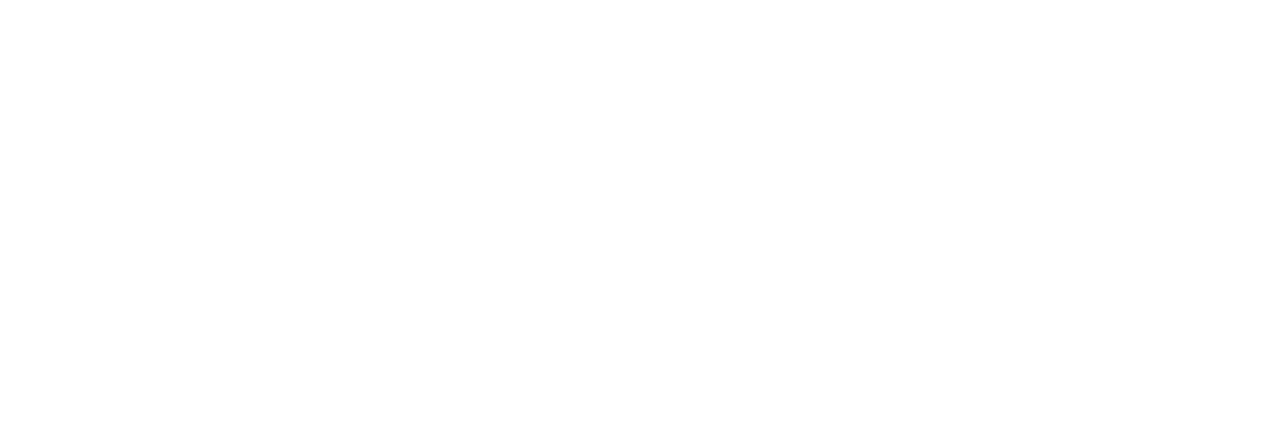
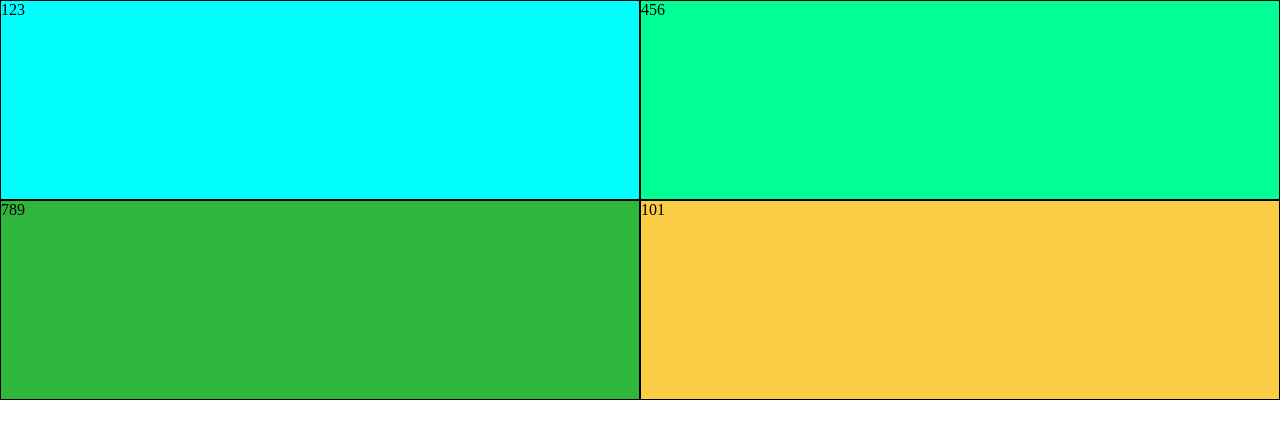
Before and after one commit to Nikhil-sajwan007/Grid_Practice, a plain HTML site: page index.html in a window 1280 px wide. Drawn offline with Linux system fonts and the light colour scheme.

Commit message:
1st-basic-layout

```diff
--- a/index.html
+++ b/index.html
@@ -3,11 +3,19 @@
 <head>
     <meta charset="UTF-8">
     <meta name="viewport" content="width=device-width, initial-scale=1.0">
+    <link rel="stylesheet" href="main.css">
     <title>Grid Layout Practice</title>
 </head>
 <body>
 
 
+    <div class="d-grid">
+
+        <div class="item-1 item">123</div>
+        <div class="item-2 item">456</div>
+        <div class="item-3 item">789</div>
+        <div class="item-4 item">101</div>
+    </div>
 
 
 
--- a/main.css
+++ b/main.css
@@ -0,0 +1,44 @@
+*{
+    margin: 0;
+    padding: 0;
+    box-sizing: border-box;
+}
+
+
+body{
+
+
+}
+
+.d-grid{
+
+    display: grid;
+    grid-template-columns: repeat(2, 1fr);
+}
+
+.item{
+
+    border: 1px solid black;
+    height: 200px;
+
+}
+
+.item-1{
+
+    background-color: aqua;
+}
+
+.item-2{
+
+    background-color: rgb(0, 255, 149);
+}
+
+.item-3{
+
+    background-color: rgb(47, 182, 60);
+}
+
+.item-4{
+
+    background-color: rgb(250, 204, 68);
+}
```
